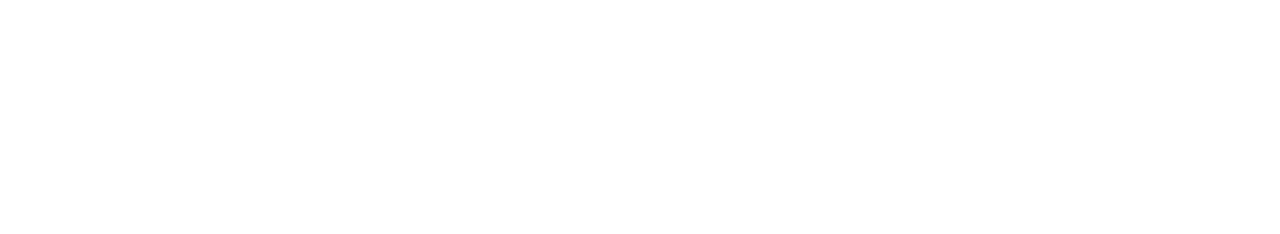
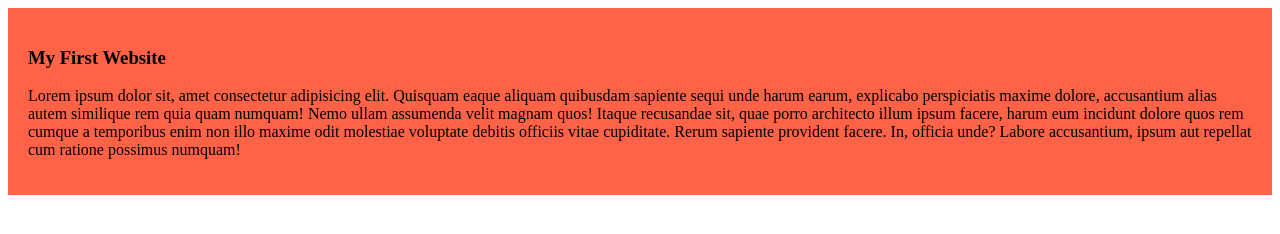
Before and after one commit to jaforis/my-simple-website3, a plain HTML site: page index.html in a window 1280 px wide. Drawn offline with Linux system fonts and the light colour scheme.

Commit message:
added div

```diff
--- a/index.html
+++ b/index.html
@@ -4,8 +4,12 @@
     <meta charset="UTF-8">
     <meta name="viewport" content="width=device-width, initial-scale=1.0">
     <title>My Simple Website</title>
+<link rel="stylesheet" href="styles/index.css">
 </head>
 <body>
-
+<div>
+<h3>My First Website</h3>
+<p>Lorem ipsum dolor sit, amet consectetur adipisicing elit. Quisquam eaque aliquam quibusdam sapiente sequi unde harum earum, explicabo perspiciatis maxime dolore, accusantium alias autem similique rem quia quam numquam! Nemo ullam assumenda velit magnam quos! Itaque recusandae sit, quae porro architecto illum ipsum facere, harum eum incidunt dolore quos rem cumque a temporibus enim non illo maxime odit molestiae voluptate debitis officiis vitae cupiditate. Rerum sapiente provident facere. In, officia unde? Labore accusantium, ipsum aut repellat cum ratione possimus numquam!</p>
+</div>
 </body>
 </html>
--- /dev/null
+++ b/styles/index.css
@@ -0,0 +1,4 @@
+div{
+background-color: tomato;
+padding: 20px;
+}
```
